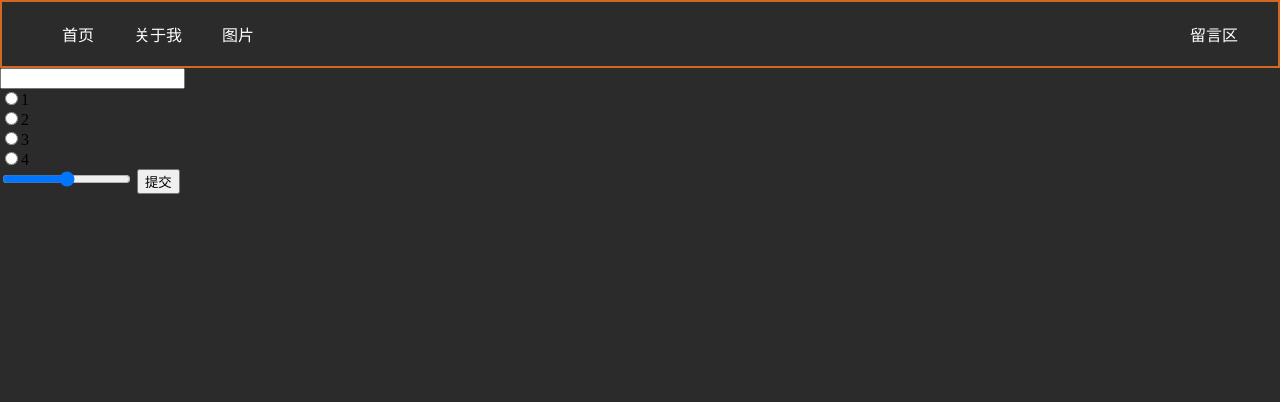
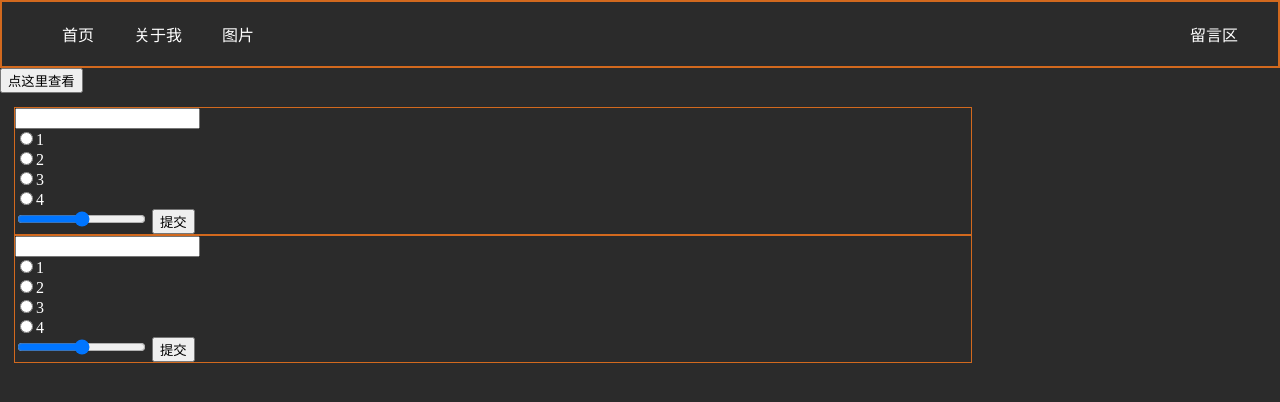
Before and after one commit to sep85911/FlaskProject, a Flask app: template templates/Main.html in a window 1280 px wide. Shown: the top 402 px of the page. Run offline with Flask 2, Linux system fonts and the light colour scheme; the template is opened without the code that fills it, so the values that code supplies are empty; some libraries are stand-ins or nearby versions.

Commit message:
201807091718

```diff
--- a/static/css/Main.css
+++ b/static/css/Main.css
@@ -1,6 +1,7 @@
 body {
     background-color: rgb(43, 43, 43);
     /* background-color: white; */
+    color:white;
     margin:0px;
 }
 
@@ -30,3 +31,31 @@ body {
     cursor: pointer;
     box-shadow: 2px;
 }
+
+#main {
+    margin:0px 0px;
+
+    padding: 14px;
+}
+
+#form1 {
+    margin:0px 0px;
+    border-style: solid;
+    border-color: chocolate;
+    border-width:1px;
+    width:956px;
+    /* margin:0px auto; */
+    display: inline-block;
+    /* text-align: center; */
+}
+
+#form2 {
+    margin:0px 0px;
+    border-style: solid;
+    border-color: chocolate;
+    width:956px;
+    border-width:1px;
+    /* margin:0px auto; */
+    display: inline-block;
+    /* text-align: center; */
+}
--- a/static/js/main.js
+++ b/static/js/main.js
@@ -1,27 +1,8 @@
+$(document).ready(function(){
 
-function TestFun001(){
-    var str001 = 'string001'
+    var btn = $("button");
 
-    console.log(str001[1]);
-
-    var today = new Date()
-    var d1 = new Date("September 11, 1985 04:00:00")
-    var d2 = new Date(79,5,24)    //年月日
-    var d3 = new Date(79,5,24,11,33,0) //年月日时分秒
-
-
-    console.log(today)
-    console.log(d1)
-    console.log(d2)
-    console.log(d3)
-
-
-    console.log(screen.availHeight);
-    console.log(screen.availWidth);
-    console.log(screen.height);
-    console.log(screen.width);
-    console.log(navigator.platform);
-
-
-
-}
+    btn.click(function(){
+        $("#form1").hide();
+    })
+})
--- a/templates/Main.html
+++ b/templates/Main.html
@@ -11,6 +11,9 @@
 
     <!-- <link rel="stylesheet" href="https://cdn.bootcss.com/bootstrap/3.3.7/css/bootstrap.min.css" integrity="sha384-BVYiiSIFeK1dGmJRAkycuHAHRg32OmUcww7on3RYdg4Va+PmSTsz/K68vbdEjh4u" crossorigin="anonymous"> -->
     <link rel="stylesheet" href="../static/css/Main.css">
+
+    <script type="text/javascript" src="http://apps.bdimg.com/libs/jquery/2.1.4/jquery.min.js"></script>
+
 </head>
 <body>
     <div class="nav">
@@ -22,8 +25,10 @@
         </ul>
     </div>
 
-   <div>
-       <form action="" name="myForm1" method="POST">
+    <button>点这里查看</button>
+    <div id="main">
+        <div id = "form1">
+            <form action="" name="myForm1" method="GET">
                     <input type="text" name="" id="">
                     <br/>
                     <input type="radio" name="a" id="">1
@@ -38,9 +43,29 @@
                     <input type="range" name="" id="">
 
                     <input type="submit" value="提交">
-
             </form>
         </div>
+
+        <div id = "form2">
+            <form action="" name="myForm2" method="GET">
+                    <input type="text" name="" id="">
+                    <br/>
+                    <input type="radio" name="a" id="">1
+                    <br/>
+                    <input type="radio" name="a" id="">2
+                    <br/>
+                    <input type="radio" name="b" id="">3
+                    <br/>
+                    <input type="radio" name="b" id="">4
+                    <br/>
+
+                    <input type="range" name="" id="">
+
+                    <input type="submit" value="提交">
+            </form>
+        </div>
+    </div>
+
 
 
 
```
Lines whose indentation alone changed are shown as unchanged.
